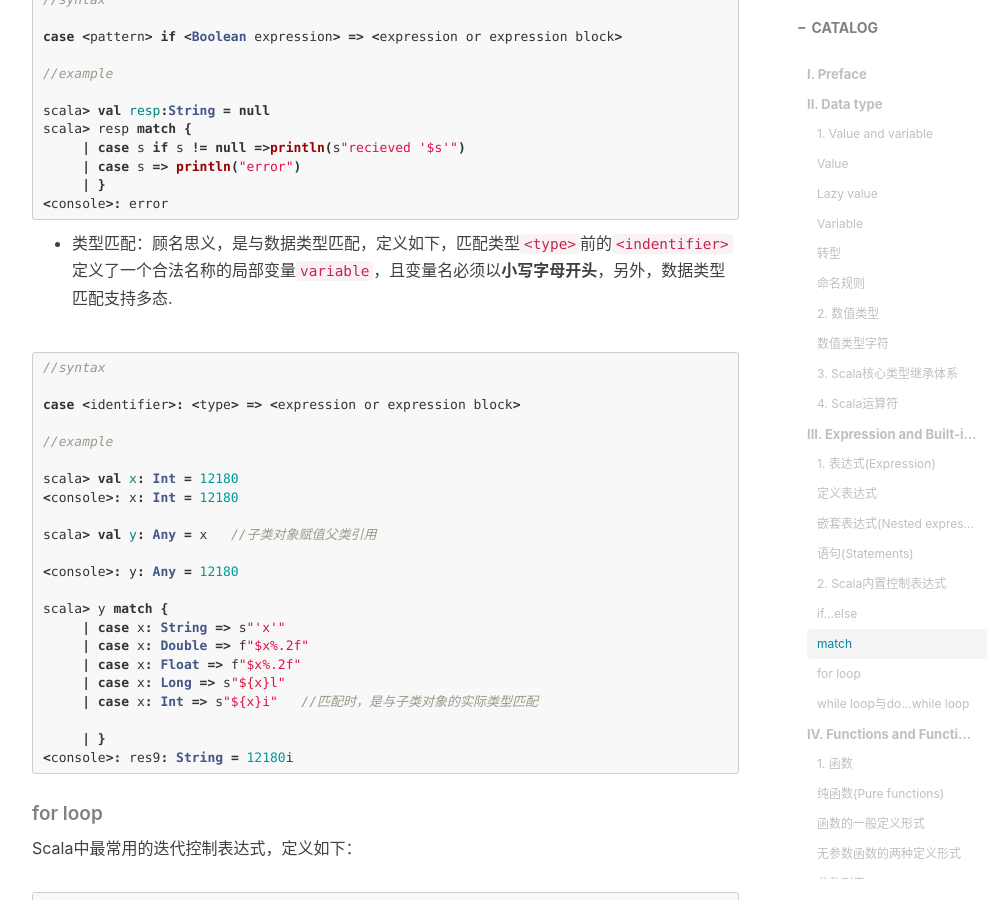
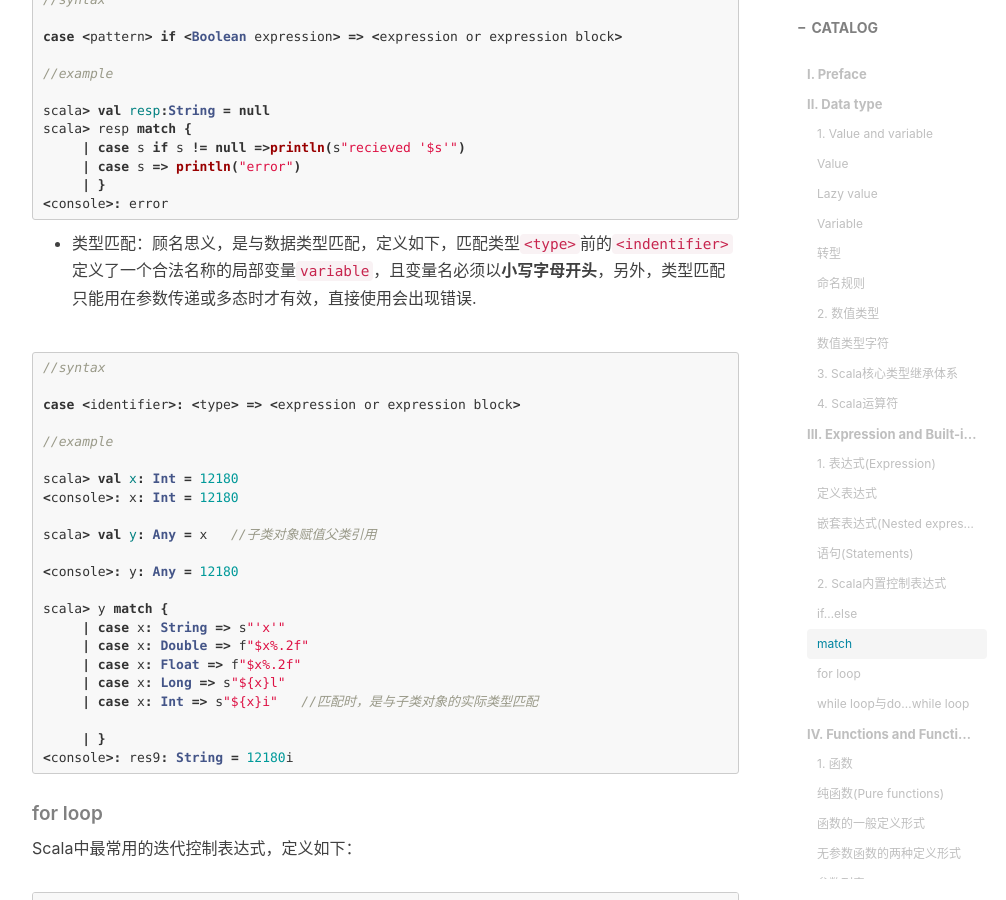
Before and after one commit to VVViy/VVViy.github.io, a Jekyll site: the page built from _posts/2018-12-01-Learning-Chisel-and-Scala-Part-I.md, in a window 1280 px wide and 900 px high, scrolled down 10624 px. Shown: the whole window, without its empty margins (233-1239 px from the left). Built offline with Jekyll 4.4.1, drawn with Linux system fonts in a browser that asks for light colours; nearby versions of some CDN libraries; comment, search, counter and statistics services are not loaded.

Commit message:
Update 2018-12-01-Learning-Chisel-and-Scala-Part-I.md

````diff
--- a/_posts/2018-12-01-Learning-Chisel-and-Scala-Part-I.md
+++ b/_posts/2018-12-01-Learning-Chisel-and-Scala-Part-I.md
@@ -397,7 +397,7 @@ scala> resp match {
 <console>: error
 ```
 
-* 类型匹配：顾名思义，是与数据类型匹配，定义如下，匹配类型`<type>`前的`<indentifier>`定义了一个合法名称的局部变量`variable`，且变量名必须以**小写字母开头**，另外，数据类型匹配支持多态.
+* 类型匹配：顾名思义，是与数据类型匹配，定义如下，匹配类型`<type>`前的`<indentifier>`定义了一个合法名称的局部变量`variable`，且变量名必须以**小写字母开头**，另外，类型匹配只能用在参数传递或多态时才有效，直接使用会出现错误.
 
 ```scala
 //syntax
````
